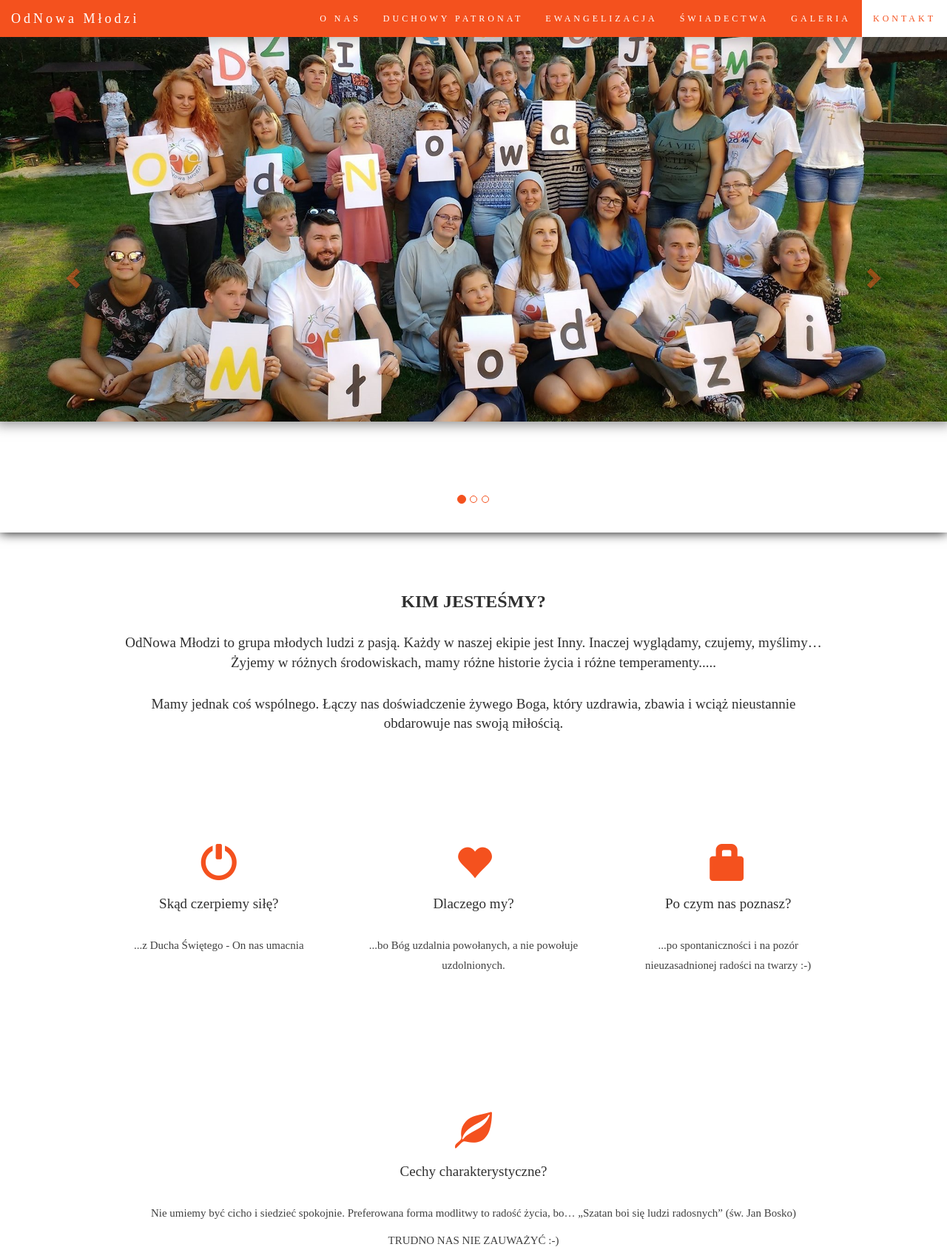
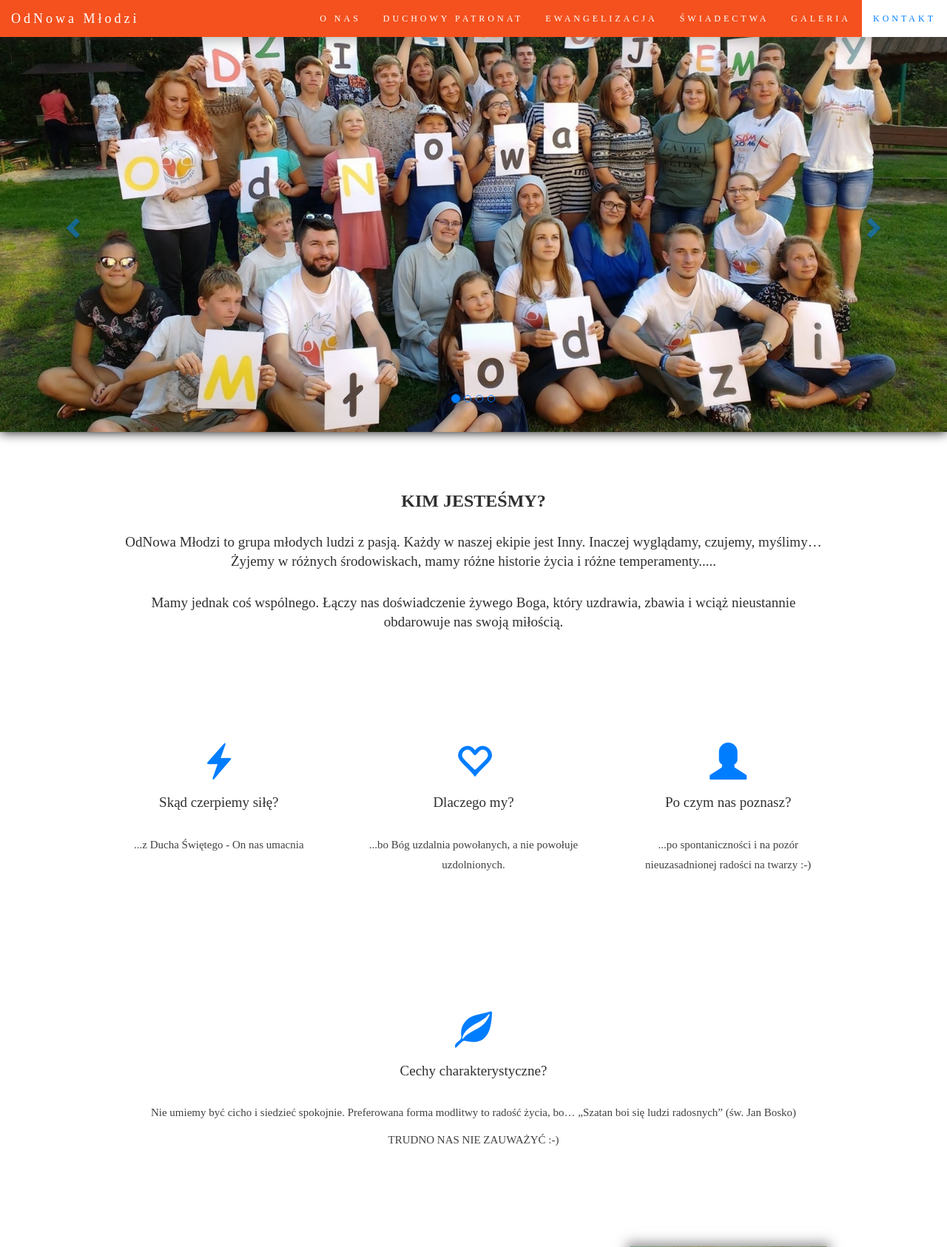
Before and after one commit to milderalderanin/OdNowaMlodzi, a PHP site: page / in a window 1280 px wide. Shown: the top 1686 px of the page at 74% size. Run offline with PHP 8.4, Linux system fonts and the light colour scheme; some libraries are stand-ins or nearby versions; some web fonts are replaced.

Commit message:
New things

```diff
--- a/index.html
+++ b/index.html
@@ -15,13 +15,19 @@
 <body id="page-top" data-spy="scroll" data-target=".navbar" data-offset="60">
     <div class="loader"></div>
 
-    <nav id="mainNav" class="navbar navbar-default navbar-fixed-top">
+    <nav id="mainNav" class="navbar navbar-default navbar-fixed-top" role="navigation">
         <div class="container-fluid">
             <div class="navbar-header">
+                <button type="button" class="navbar-toggle" data-toggle="collapse" data-target="#navigationbar">
+                    <span class="sr-only">Zmień</span>
+                    <span class="icon-bar"></span>
+                    <span class="icon-bar"></span>
+                    <span class="icon-bar"></span>
+                </button>
                 <a class="navbar-brand page-scroll" href="#page-top">OdNowa Młodzi</a>
             </div>
 
-            <div class="navbar-collapse" id="bs-example-navbar-collapse-1">
+            <div class="collapse navbar-collapse" id="navigationbar">
                 <ul class="nav navbar-nav navbar-right">
                     <li>
                         <a class="page-scroll" href="#about">O NAS</a>
@@ -57,6 +63,7 @@
                         <li data-target="#slideShow" data-slide-to="0" class="active"></li>
                         <li data-target="#slideShow" data-slide-to="1"></li>
                         <li data-target="#slideShow" data-slide-to="2"></li>
+                        <li data-target="#slideShow" data-slide-to="3"></li>
                     </ol>
 
                     <div class="carousel-inner slide-show" role="listbox">
@@ -68,6 +75,9 @@
                         </div>
                         <div class="item">
                             <img src="3.jpg" id="autoH" class="img" alt="my">
+                        </div>
+                        <div class="item">
+                            <img src="4.jpg" id="autoH" class="img" alt="my">
                         </div>
                     </div>
                     <a class="left carousel-control" href="#slideShow" role="button" data-slide="prev">
@@ -99,17 +109,17 @@
         <div class="row slideanim">
             <div class="col-sm-1"></div>
             <div class="col-sm-3">
-                <span class="glyphicon glyphicon-off logo-small"></span>
+                <span class="glyphicon glyphicon-flash logo-small"></span>
                 <h4>Skąd czerpiemy siłę?</h4>
                 <p>...z Ducha Świętego - On nas umacnia</p>
             </div>
             <div class="col-sm-4">
-                <span class="glyphicon glyphicon-heart logo-small"></span>
+                <span class="glyphicon glyphicon-heart-empty logo-small"></span>
                 <h4>Dlaczego my?</h4>
                 <p>...bo Bóg uzdalnia powołanych, a nie powołuje uzdolnionych.</p>
             </div>
             <div class="col-sm-3">
-                <span class="glyphicon glyphicon-lock logo-small"></span>
+                <span class="glyphicon glyphicon-user logo-small"></span>
                 <h4>Po czym nas poznasz?</h4>
                 <p>...po spontaniczności i na pozór nieuzasadnionej radości na twarzy :-)</p>
             </div>
@@ -150,7 +160,7 @@
                     Jan Paweł II, list w setną rocznicę śmierci św. Jana Bosco, 31 stycznia 1988 r.</h4><br />
             </div>
             <div class="col-sm-3">
-                <img class="slideanim" src="jan-bosko.jpg" alt="jb" width="400">
+                <img class="slideanim" src="jan-bosko.jpg" alt="jb" width="100%">
             </div>
             <div class="col-sm-1"></div>
         </div>
@@ -160,7 +170,7 @@
         <div class="row">
             <div class="col-sm-1"></div>
             <div class="col-sm-3">
-                <img class="slideanim" src="matka.jpg" alt="mbg" width="400">
+                <img class="slideanim" src="matka.jpg" alt="mbg" width="100%">
             </div>
             <div class="col-sm-7">
                 <h2>Matka Boża Gietrzwałdzka</h2><br>
@@ -193,14 +203,14 @@
             </div>
             <div class="col-sm-2">
                 <div class="thumbnail">
-                    <img src="wieczory.jpg" alt="wieczory" width="400" height="300">
+                    <img src="wieczor.jpg" alt="wieczory" height="50px">
                     <p><strong>Wieczory Uwielbienia</strong></p>
                     <p>Dynamiczne spotkania modlitewne dla młodych są okazją do doświadczenia mocy uwielbienia i radosnego kościoła.</p>
                 </div>
             </div>
             <div class="col-sm-2">
                 <div class="thumbnail">
-                    <img src="bierzmo.jpg" alt="bierzmo" width="400" height="300">
+                    <img src="bierzmo.jpg" alt="bierzmo" height="50px">
                     <p><strong>Przygotowanie Do Bierzmowania </strong></p>
                     <p>Wielu z nas uczestniczy w ekipach przygotowujących bierzmowanych w parafiach olsztyńskich.
                         Służymy też pomocą w przygotowaniu programu formacji bierzmowanych i chętnie dzielimy się doświadczeniem.</p>
@@ -231,7 +241,7 @@
         <div class="row">
             <div class="col-sm-2"></div>
             <div class="col-sm-8">
-                <div id="myCarousel" class="carousel slide text-center" data-ride="carousel">
+                <div id="myCarousel" class="carousel slide text-center" data-ride="carousel" data-interval="15000">
                     <ol class="carousel-indicators">
                         <li data-target="#myCarousel" data-slide-to="0" class="active"></li>
                         <li data-target="#myCarousel" data-slide-to="1"></li>
@@ -246,7 +256,7 @@
                                 Przekazał mi Swoje słowa, które bardzo były mi potrzebne. Teraz wiem, że Jezus zawsze jest przy mnie,
                                 kocha mnie i mogę zwrócić się do Niego z każdą sprawą. Bardzo przeżyłam te rekolekcje ale wierzę i wiem,
                                 że Jezus działa w moim życiu."
-                                <br /><br /><span style="font-style:normal;">~ Emilia</span></h4>
+                                <br /><br /><span style="font-style:normal;">~ Emilia</span><br /><br /></h4>
                         </div>
                         <div class="item">
                             <h4>Przyjechałem na te rekolekcje, ponieważ mama powiedziała mi, że jeśli nie wybiorę się jakieś rekolekcje, to nie wyjadę do Anglii. (...)
@@ -265,7 +275,7 @@
                             <h4>Wpadłam w złe towarzystwo i nałogi, które mnie trzymały i nie chciały wypuścić. Przestałam wierzyć w Boga.
                                 Uważałam, że te rekolekcje będą beznadziejne. Teraz wiem, że dzięki nim i wszystkim animatorom nie dość,
                                 że się nawróciłam to otworzyłam się też na ludzi.
-                                <br /><br /><span style="font-style:normal;">~ Wiktoria</span></h4>
+                                <br /><br /><span style="font-style:normal;">~ Wiktoria</span><br /><br /></h4>
                         </div>
                         <div class="item">
                             <h4>Przyjeżdżając na rekolekcje do Dobrego Miasta, nie sądziłam, że wyjadę stąd będąc inną, zmienioną na lepsze osobą.
@@ -297,7 +307,7 @@
             <div class="col-sm-1"></div>
             <div class="col-sm-4">
                 <p>Napisz do nas a na pewno odpowiemy w ciągu 24 godzin!</p>
-                <p><span class="glyphicon glyphicon-map-marker"></span> 'Ulica'</p>
+                <p><span class="glyphicon glyphicon-map-marker"></span> Barcza 2, 11-041 Olsztyn</p>
                 <p><span class="glyphicon glyphicon-phone"></span> 'Telefon'</p>
                 <p><span class="glyphicon glyphicon-envelope"></span> youthofwarmia@googlegroups.com</p>
                 <p><span class="glyphicon glyphicon-book"></span> <a href="https://www.facebook.com/OdNowaMlodzi/">Facebook</a></p>
@@ -326,11 +336,21 @@
     <script>
         function myMap() {
             var mapCanvas = document.getElementById("map");
+            var myLatlng = new google.maps.LatLng(53.753383, 20.498761);
             var mapOptions = {
-                center: new google.maps.LatLng(51.5, -0.2),
-                zoom: 10
+                center: myLatlng,
+                zoom: 17,
+                zoomControl: false,
+                scaleControl: true
             }
+
             var map = new google.maps.Map(mapCanvas, mapOptions);
+
+            var marker = new google.maps.Marker({
+                position: myLatlng,
+                title: "Parafia Miłosierdzia Bożego"
+            });
+            marker.setMap(map);
         }
     </script>
     <script src="https://maps.googleapis.com/maps/api/js?callback=myMap"></script>
--- a/style2.css
+++ b/style2.css
@@ -30,8 +30,18 @@
 	-moz-box-shadow:    0px 0px 15px 5px rgba(50, 50, 50, 0.5);
 	box-shadow:         0px 0px 15px 5px rgba(50, 50, 50, 0.5);
 }
+#map {
+	-webkit-box-shadow: 0px 0px 10px 5px rgba(50, 50, 50, 0.3);
+	-moz-box-shadow:    0px 0px 10px 5px rgba(50, 50, 50, 0.3);
+	box-shadow:         0px 0px 10px 5px rgba(50, 50, 50, 0.3);
+}
+#map img {
+	-webkit-box-shadow: 0px 0px 0px 0px rgba(50, 50, 50, 0.5);
+	-moz-box-shadow:    0px 0px 0px 0px rgba(50, 50, 50, 0.5);
+	box-shadow:         0px 0px 0px 0px rgba(50, 50, 50, 0.5);
+}
 .jumbotron {
-	background-color: #f4511e;
+	background-color: #007dff;
 	color: #fff;
 	padding: 100px 25px;
 	font-family: Montserrat, sans-serif;
@@ -49,18 +59,18 @@
 	background-color: #f6f6f6;
 }
 .logo-small {
-	color: #f4511e;
+	color: #007dff;
 	font-size: 50px;
 }
 .logo {
-	color: #f40400;
+	color: #007dff;
 	font-size: 200px;
 }
 .slide-show {
 	margin-top: 20px;
 	padding: 0;
-	min-height: 700px;
-	max-height: 700px;
+	/*min-height: 700px;*/
+	max-height: 800px;
 	overflow: hidden;
 	box-shadow: 0px 0px 15px black;
 }
@@ -83,13 +93,13 @@
 }
 .carousel-control.right, .carousel-control.left {
 	background-image: none;
-	color: #f4511e;
+	color: #007dff;
 }
 .carousel-indicators li {
-	border-color: #f4511e;
+	border-color: #007dff;
 }
 .carousel-indicators li.active {
-	background-color: #f4511e;
+	background-color: #007dff;
 }
 .item h4 {
 	font-size: 19px;
@@ -102,7 +112,7 @@
 	font-style: normal;
 }
 .panel {
-	border: 1px solid #f4511e;
+	border: 1px solid #007dff;
 	border-radius: 0;
 	transition: box-shadow 0.5s;
 }
@@ -136,7 +146,7 @@
 }
 .panel-footer .btn {
 	margin: 15px 0;
-	background-color: #f4511e;
+	background-color: #007dff;
 	color: #fff;
 }
 .navbar {
@@ -156,7 +166,7 @@
 	color: #fff !important;
 }
 .navbar-nav li a:hover, .navbar-nav li.active a {
-	color: #f4511e !important;
+	color: #007dff !important;
 	background-color: #fff !important;
 }
 .navbar-default .navbar-toggle {
@@ -166,7 +176,7 @@
 footer .glyphicon {
 	font-size: 20px;
 	margin-bottom: 20px;
-	color: #f4511e;
+	color: #007dff;
 }
 .slideanim {visibility:hidden;}
 .slide {
@@ -178,7 +188,7 @@
 }
 
 #myCarousel {
-	height: 300px;
+	/*height: 300px;*/
 }
 
 
```
Also changed, not shown: 1.jpg, 2.jpg, 3.jpg (added), 4.jpg (added), bierzmo.jpg (added), filmiki.jpg (added), nowe.jpg (added), odnowa.jpg (added), weekendy.jpg (added), wieczor.jpg (added).
